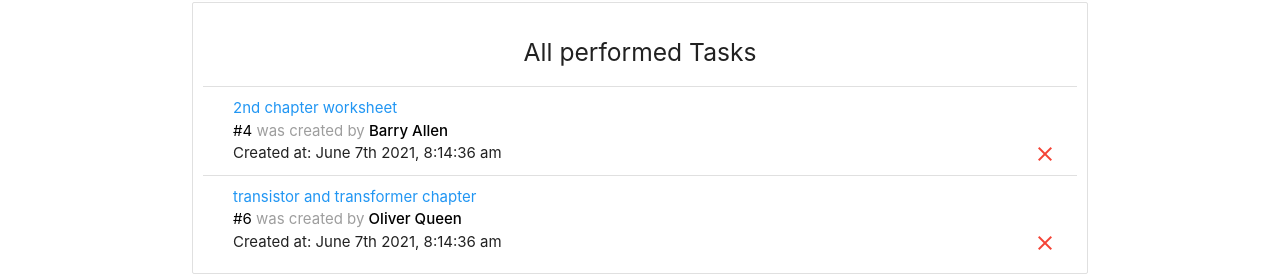
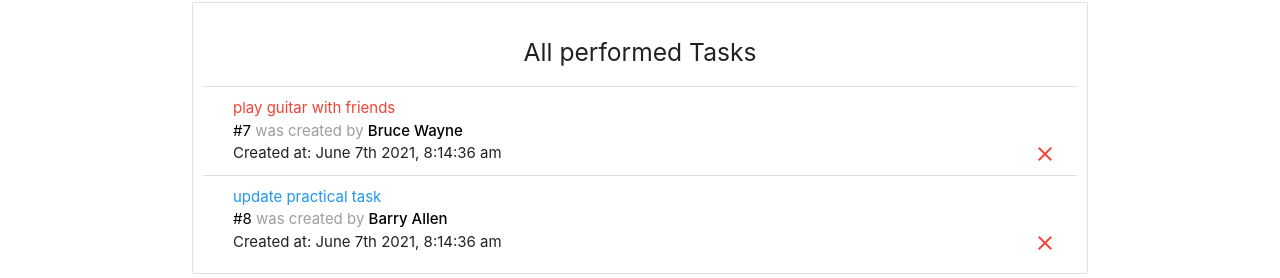
Before and after one commit to ajkacca457/Grouptask_management, a React (Create React App) app: page / in a window 1280 px wide. Shown: the part 405-683 px from the top of the page. Built offline with nearby package versions, Linux system fonts and the light colour scheme; data requests are answered from the project's data file.

Commit message:
added update functionalities

```diff
--- a/db.json
+++ b/db.json
@@ -1,18 +1,18 @@
 {
   "tasks": [
     {
-      "message": "2nd chapter worksheet",
+      "id": 7,
+      "message": "play guitar with friends",
+      "attention": true,
+      "member": "Bruce Wayne",
+      "date": "2021-06-29T07:54:35.972Z"
+    },
+    {
+      "id": 8,
+      "message": "update practical task",
       "attention": false,
       "member": "Barry Allen",
-      "date": "2021-06-28T16:48:02.719Z",
-      "id": 4
-    },
-    {
-      "message": "transistor and transformer chapter",
-      "attention": false,
-      "member": "Oliver Queen",
-      "date": "2021-06-28T16:49:04.007Z",
-      "id": 6
+      "date": "2021-06-29T07:47:53.924Z"
     }
   ],
   "members": [
--- a/src/components/tasks/Edittaskmodal.js
+++ b/src/components/tasks/Edittaskmodal.js
@@ -1,18 +1,40 @@
-import React, {useState} from 'react';
+import React, {useState,useEffect} from 'react';
 import M from "materialize-css/dist/js/materialize";
+import { connect } from 'react-redux';
+import { updateTask,clearCurrenttask } from '../../actions/actions';
 
- const Edittaskmodal=()=> {
+ const Edittaskmodal=({currenttask,updateTask,clearCurrenttask})=> {
 
     const [message,setMessage]= useState("");
     const [member,setMember]=useState("");
     const [attention, setAttention]= useState(false);
 
 
+    useEffect(() => {
+        if(currenttask){
+          setMessage(currenttask.message);
+          setMember(currenttask.member);
+          setAttention(currenttask.attention);
+
+        }
+      }, [currenttask])
+
+
     const onSubmitinfo=()=>{
         if(message===""||member===""){
             M.toast({html:"please enter your task name and select your name."})
         } else {
-            console.log(member,message,attention);
+
+            const updatetask={
+                id:currenttask.id,
+                message,
+                attention,
+                member,
+                date: new Date()
+            }
+
+            updateTask(updatetask);
+            M.toast({html:`Task updated by ${member}!"`})
             //clear field
             setMessage("");
             setMember("");
@@ -35,11 +57,6 @@ import M from "materialize-css/dist/js/materialize";
                         setMessage(e.target.value)
                     }}
                     />
-
-                    <label htmlFor="message" className="active">
-                        Your Task
-                    </label>
-
                     </div>
                 </div>
 
@@ -96,6 +113,26 @@ const modalStyle={
     height:"50%"
 }
 
+const mapStateToProps=(state)=>{
+return {
+currenttask: state.tasks.current
+
+}
+
+}
 
 
-export default Edittaskmodal;
+const mapDispatchToProps=(dispatch)=>{
+
+return {
+updateTask: (task)=>{dispatch(updateTask(task))},
+clearCurrenttask: ()=>{dispatch(clearCurrenttask())}
+
+}
+
+}
+
+
+
+
+export default connect(mapStateToProps,mapDispatchToProps)(Edittaskmodal);
--- a/src/reducers/taskReducer.js
+++ b/src/reducers/taskReducer.js
@@ -2,6 +2,7 @@ import { GET_TASKS,
         SET_LOADING,
         TASKS_ERROR,
         ADD_TASK,
+        UPDATE_TASK,
         DELETE_TASK,
         SET_CURRENT_TASK,
         CLEAR_CURRENT_TASK } from "../actions/types";
@@ -43,6 +44,13 @@ const taskReducer=(state=initialState,action)=>{
                     loading:false
                 }
 
+                case UPDATE_TASK:
+                    return {
+                        ...state,
+                        tasks: state.tasks.map(item=> item.id===action.payload.id?action.payload:item),
+                        loading:false
+                    }
+
               case SET_CURRENT_TASK:
               return {
                   ...state,
```
